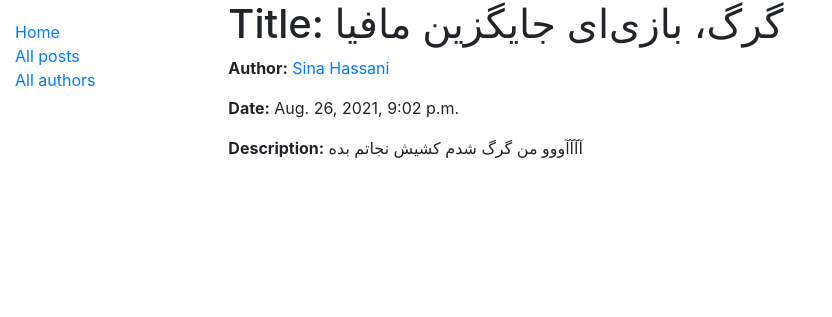
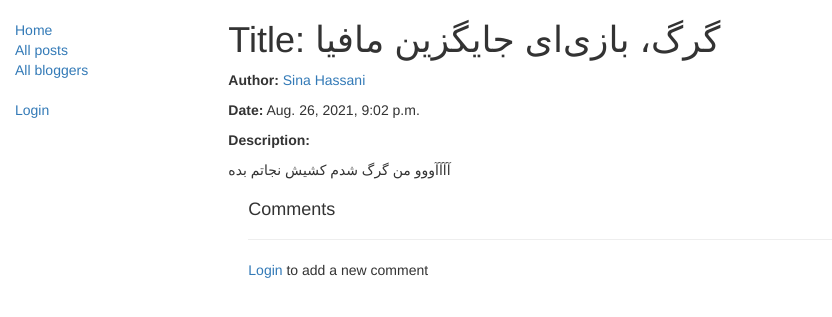
Before and after one commit to ali97bajelan/django, a Django app: page /blog/post/7 in a window 1280 px wide. Shown: the top 317 px of the page, without its empty margins (0-832 px from the left). Run offline with Django 3.2, Linux system fonts and the light colour scheme; data comes from the database, SQL or seed files in the repository; both versions use the stored data as it was after the commit; tables that the repository leaves empty hold one stand-in row (values such as "Sample post"); some libraries are stand-ins or nearby versions.

Commit message:
comment section

```diff
--- a/miniblog/blog/forms.py
+++ b/miniblog/blog/forms.py
@@ -1,4 +1,5 @@
 from django import forms
+
 
 class LoginForm(forms.Form):
     username = forms.CharField(max_length=15)
@@ -12,3 +13,6 @@ class LoginForm(forms.Form):
             raise forms.ValidationError("User does not exist in our db!")
         return username
     '''
+
+class CommentForm(forms.Form):
+    text = forms.TextInput()
--- a/miniblog/blog/templates/base_generic.html
+++ b/miniblog/blog/templates/base_generic.html
@@ -1,28 +1,66 @@
 <!DOCTYPE html>
 <html lang="en">
 <head>
+
   {% block title %}<title>Mini Blog</title>{% endblock %}
   <meta charset="utf-8">
   <meta name="viewport" content="width=device-width, initial-scale=1">
-  <link rel="stylesheet" href="https://cdn.jsdelivr.net/npm/bootstrap@4.5.3/dist/css/bootstrap.min.css" integrity="sha384-TX8t27EcRE3e/ihU7zmQxVncDAy5uIKz4rEkgIXeMed4M0jlfIDPvg6uqKI2xXr2" crossorigin="anonymous">
+  <link rel="stylesheet" href="https://maxcdn.bootstrapcdn.com/bootstrap/3.3.7/css/bootstrap.min.css">
+  <script src="https://ajax.googleapis.com/ajax/libs/jquery/1.12.4/jquery.min.js"></script>
+  <script src="https://maxcdn.bootstrapcdn.com/bootstrap/3.3.7/js/bootstrap.min.js"></script>
+
   <!-- Add additional CSS in static file -->
   {% load static %}
   <link rel="stylesheet" href="{% static 'css/styles.css' %}">
 </head>
 <body>
+
 <div class="container-fluid">
+
 <div class="row">
   <div class="col-sm-2">
   {% block sidebar %}
   <ul class="sidebar-nav">
     <li><a href="{% url 'index' %}">Home</a></li>
-          <li><a href="">All posts</a></li>
-          <li><a href="">All authors</a></li>
+    <li><a href="{% url 'all' %}">All posts</a></li>
+    <li><a href="{% url 'bloggers' %}">All bloggers</a></li>
   </ul>
+
+  <ul class="sidebar-nav">
+   {% if user.is_authenticated %}
+     <li>User: {{ user.get_username }}</li>
+     <li><a href="{% url 'logout'%}?next={{request.path}}">Logout</a></li>
+   {% else %}
+     <li><a href="{% url 'login'%}?next={{request.path}}">Login</a></li>
+   {% endif %}
+  </ul>
+
   {% endblock %}
   </div>
-      <div class="col-sm-10 ">{% block content %}{% endblock %}</div>
+  <div class="col-sm-10 ">
+  {% block content %}{% endblock %}
+
+  {% block pagination %}
+    {% if is_paginated %}
+        <div class="pagination">
+            <span class="page-links">
+                {% if page_obj.has_previous %}
+                    <a href="{{ request.path }}?page={{ page_obj.previous_page_number }}">previous</a>
+                {% endif %}
+                <span class="page-current">
+                    Page {{ page_obj.number }} of {{ page_obj.paginator.num_pages }}.
+                </span>
+                {% if page_obj.has_next %}
+                    <a href="{{ request.path }}?page={{ page_obj.next_page_number }}">next</a>
+                {% endif %}
+            </span>
         </div>
+    {% endif %}
+  {% endblock %}
+
+  </div>
+</div>
+
 </div>
 </body>
 </html>
--- a/miniblog/blog/templates/blog/post_detail.html
+++ b/miniblog/blog/templates/blog/post_detail.html
@@ -3,13 +3,25 @@
 {% block content %}
 
 <h1>Title: {{ post.title }}</h1>
-
 <p><strong>Author:</strong> <a href="{{ post.author.get_absolute_url }}">{{ post.author }}</a></p>
 <p><strong>Date:</strong> {{ post.date }}</p>
-<p><strong>Description:</strong> {{ post.description }}</p>
-
+<p><strong>Description:</strong></p>
+<p style="white-space:pre-wrap;">{{ post.description }}</p>
 
 <div style="margin-left:20px;margin-top:20px">
+<h4>Comments</h4>
+
+{% for comment in post.comment_set.all %}
+<hr>
+<p>{{comment.author}} ({{comment.date}}) - {{comment.text}}</p>
+{% endfor %}
+<hr>
+{% if user.is_authenticated %}
+  <a href="{% url 'add-comment' post.id %}">Add a new comment</a></p>
+{% else %}
+  <p><a href="{% url 'login'%}?next={{request.path}}">Login</a> to add a new comment</p>
+{% endif %}
+
 
 </div>
 {% endblock %}
--- a/miniblog/blog/views.py
+++ b/miniblog/blog/views.py
@@ -1,7 +1,9 @@
 from django.shortcuts import render
 
-from .models import Post,Blogger,User
+from .models import Post,Blogger,User,Comment
+from .forms import CommentForm
 from django.views import generic
+from django.views.generic.edit import CreateView
 # Create your views here.
 
 def index(request):
@@ -34,6 +36,28 @@ class BloggerDetailView(generic.DetailView):
 class PostDetailView(generic.DetailView):
     """Generic class-based detail view for an author."""
     model = Post
+
+
+def addComment(request,pk):
+    print(request.method)
+    if request.method == 'POST':
+        myCommentForm = CommentForm(request.POST)
+        if myCommentForm.is_valid():
+            print(myCommentForm.cleaned_data)
+            comment = Comment()
+            comment.text = myCommentForm.cleaned_data['text']
+            comment.post = myCommentForm.cleaned_data['post']
+
+            comment.author = myCommentForm.cleaned_data['user']
+            comment.save()
+            is_saved = True
+    else:
+        print(locals())
+        return render(request,'blog/add_comment.html',locals())
+        myProfileForm = CommentForm()
+
+    return render(request,'blog/saved.html',locals())
+
 '''
 def bloggers_list(request):
     list_of_bloggers = Blogger.objects.all()
```
Also changed, not shown: miniblog/blog/templates/blog/add_comment.html (added, +41 -0 lines), miniblog/blog/templates/blog/blogger_detail.html (+5 -3 lines), miniblog/blog/templates/blog/saved.html (added, +13 -0 lines), miniblog/db.sqlite3. Lines whose indentation alone changed are shown as unchanged.
